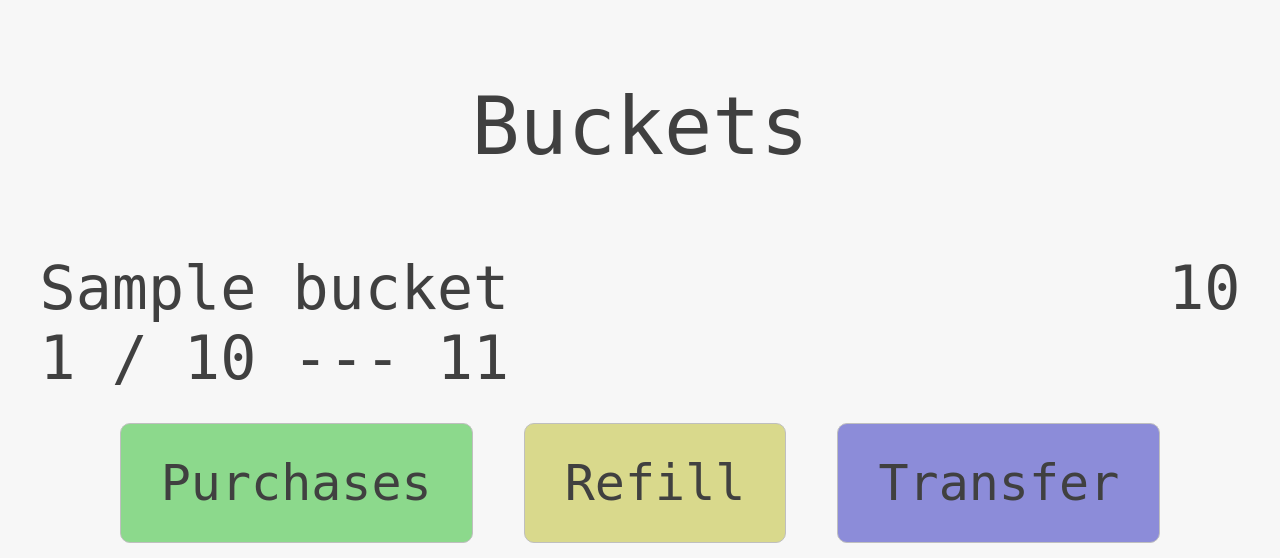
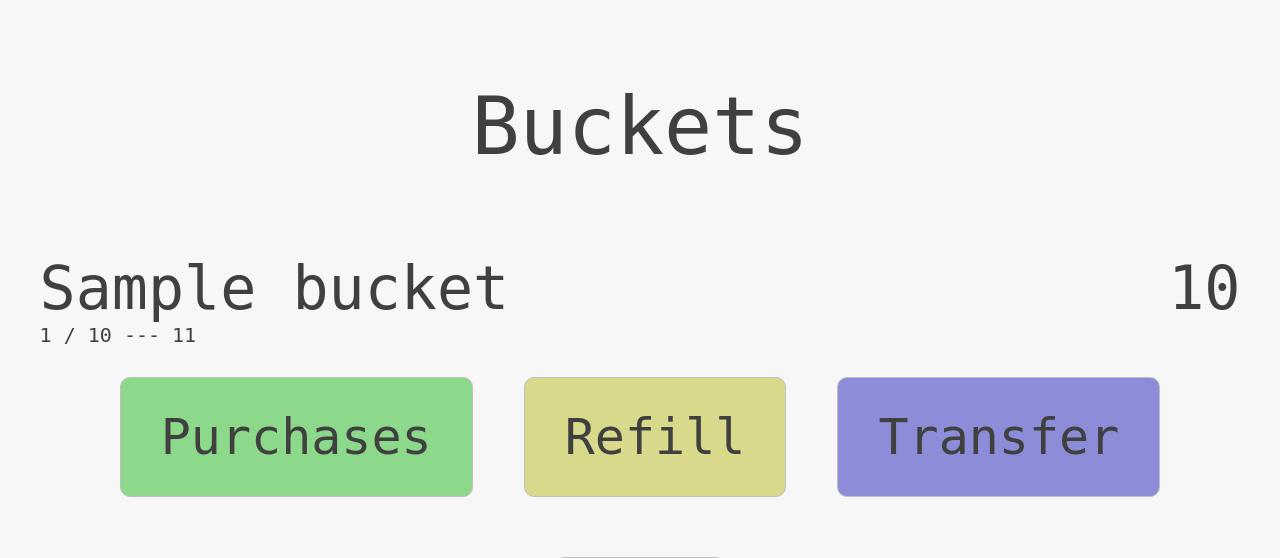
Before and after one commit to bryanchambers/buckets, a Flask app: page / in a window 1280 px wide. Shown: the top 558 px of the page. Run offline with Flask 2, Linux system fonts and the light colour scheme; tables that the repository leaves empty hold one stand-in row (values such as "Sample post"); some libraries are stand-ins or nearby versions.

Commit message:
Updated home styling

```diff
--- a/static/style.css
+++ b/static/style.css
@@ -100,11 +100,14 @@ button {
     width: 100%;
     height: 30px;
     background: gray;
+    border: 1px solid black;
 }
 
 .bucket .bal { float: right; }
 
-
+.bucket .info {
+    font-size: 20px;
+}
 
 
 
--- a/templates/home.html
+++ b/templates/home.html
@@ -11,7 +11,7 @@
 
             <div class='bar'><div class='available'></div>
 
-            <div>
+            <div class='info'>
                 <span>{{ bucket['refill'] }} / {{ bucket['size'] }} --- {{ bucket['outlook'] }}</span>
             </div>
         </a>
```
